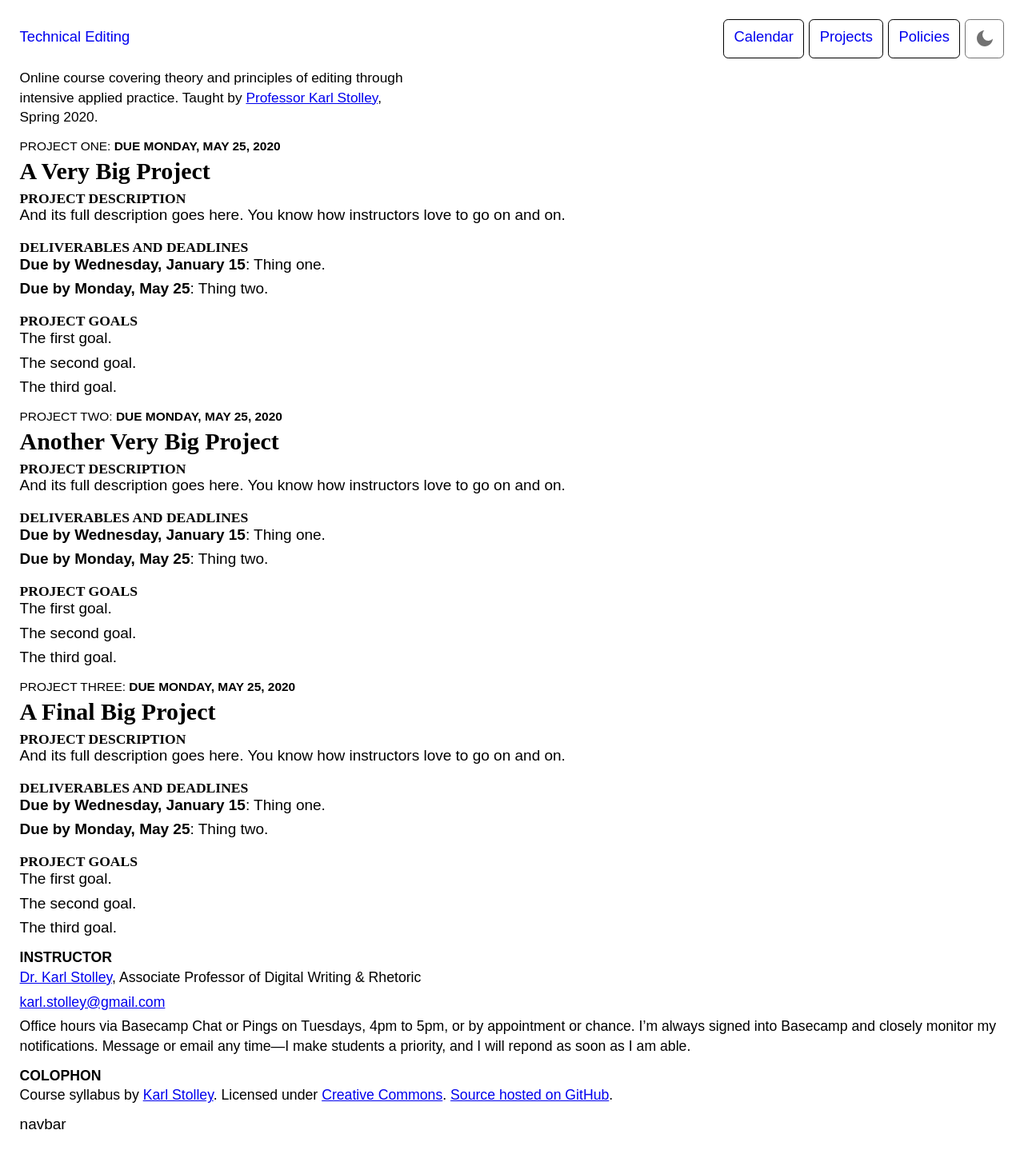
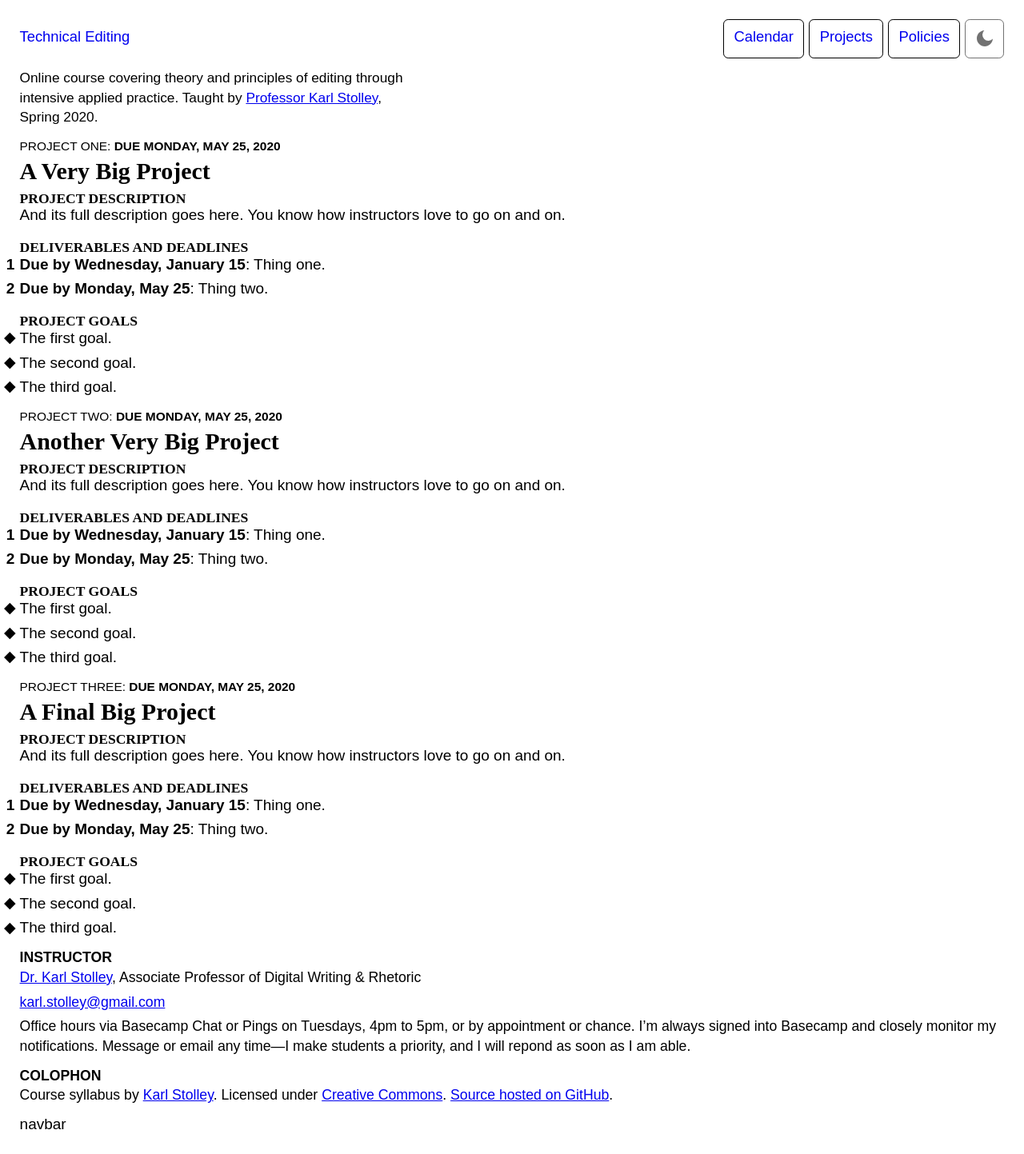
Before and after one commit to karlstolley/jekyll-theme-course, a Jekyll site: the page built from projects/index.md, in a window 1280 px wide. Shown: the whole page at 80% size. Built offline with Jekyll 4.4.1, drawn with Linux system fonts in a browser that asks for light colours; some web fonts are replaced.

Commit message:
Add list markers

```diff
--- a/_sass/_base.scss
+++ b/_sass/_base.scss
@@ -26,6 +26,68 @@ h1 a {
   text-decoration: none;
 }
 
+// Lists
+
+ol ul > li,
+ul ul > li,
+.with::before {
+  margin-left: -($base-line);
+}
+ul {
+  list-style-type: square;
+}
+ol {
+  list-style-type: decimal;
+}
+ul, .with::before {
+  list-style-type: none;
+}
+ul li, .with::before {
+  position: relative;
+  padding-left: $base-line;
+  margin-left: -($base-line);
+}
+ul > li::before {
+  // content: "■";
+  content: "◆";
+  position: absolute;
+  left: $base-line * 0.2;
+  top: -($base-line * 0.0325);
+}
+
+#projects ol ul li::before {
+  // content: "■";
+  content: "✔︎";
+}
+#links ul li,
+#links ul li::before,
+#grading-policy ul li,
+#grading-policy ul li::before,
+#instructor ul li,
+#instructor ul li::before {
+  list-style-type: none;
+  content: "";
+}
+
+ol, .with::before {
+  list-style-type: none;
+  counter-reset: enumerated;
+}
+ol > li, .with::before {
+  position: relative;
+  padding-left: $base-line;
+  margin-left: -($base-line);
+  counter-increment: enumerated;
+}
+ol > li::before {
+  font-weight: bold;
+  content: counter(enumerated) "";
+  position: absolute;
+  left: -($base-line * 0.0325);
+  text-align: right;
+  width: 1em;
+}
+
 // Video Icons
 .youtube {
   display: block;
--- a/_sass/_typography.scss
+++ b/_sass/_typography.scss
@@ -84,6 +84,7 @@ ol ol,
 ol ul,
 ul ol,
 ul ul {
+  padding-left: $base-line;
   padding-top: $base-line * 0.25;
   padding-bottom: 0;
 }
```
